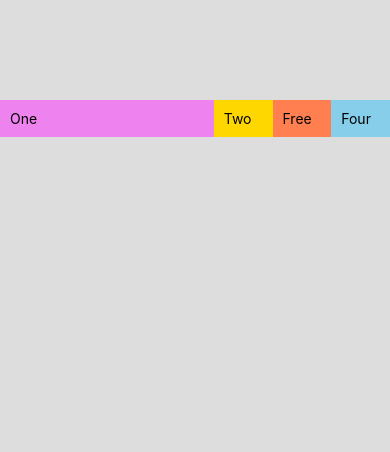
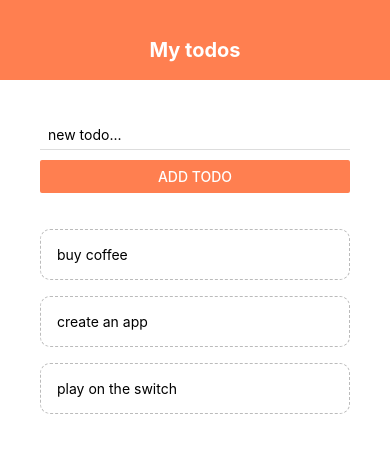
Before and after one commit to sabaPhruidze/todo-app-react-native, a React Native app: screen / in a window 390 px wide. Shown: the top 452 px of the page. Built offline with nearby package versions, Linux system fonts and the light colour scheme.

Commit message:
after understanding flex box I will try to use it inside the project

```diff
--- a/App.js
+++ b/App.js
@@ -39,28 +39,28 @@
     }
   };
   return (
-    // <TouchableWithoutFeedback
-    //   onPress={() => {
-    //     Keyboard.dismiss();
-    //   }}
-    // >
-    //   <View style={styles.container}>
-    //     <StatusBar style="light" />
-    //     <Header />
-    //     <View style={styles.content}>
-    //       <AddTodo submitHandler={submitHandler} />
-    //       <View style={styles.list}>
-    //         <FlatList
-    //           data={todos}
-    //           renderItem={({ item }) => (
-    //             <TodoItem item={item} pressHandler={pressHandler} />
-    //           )}
-    //         />
-    //       </View>
-    //     </View>
-    //   </View>
-    // </TouchableWithoutFeedback>
-    <SandBox />
+    <TouchableWithoutFeedback
+      onPress={() => {
+        Keyboard.dismiss();
+      }}
+    >
+      <View style={styles.container}>
+        <StatusBar style="light" />
+        <Header />
+        <View style={styles.content}>
+          <AddTodo submitHandler={submitHandler} />
+          <View style={styles.list}>
+            <FlatList
+              data={todos}
+              renderItem={({ item }) => (
+                <TodoItem item={item} pressHandler={pressHandler} />
+              )}
+            />
+          </View>
+        </View>
+      </View>
+    </TouchableWithoutFeedback>
+    // <SandBox />
   );
 }
 
```
